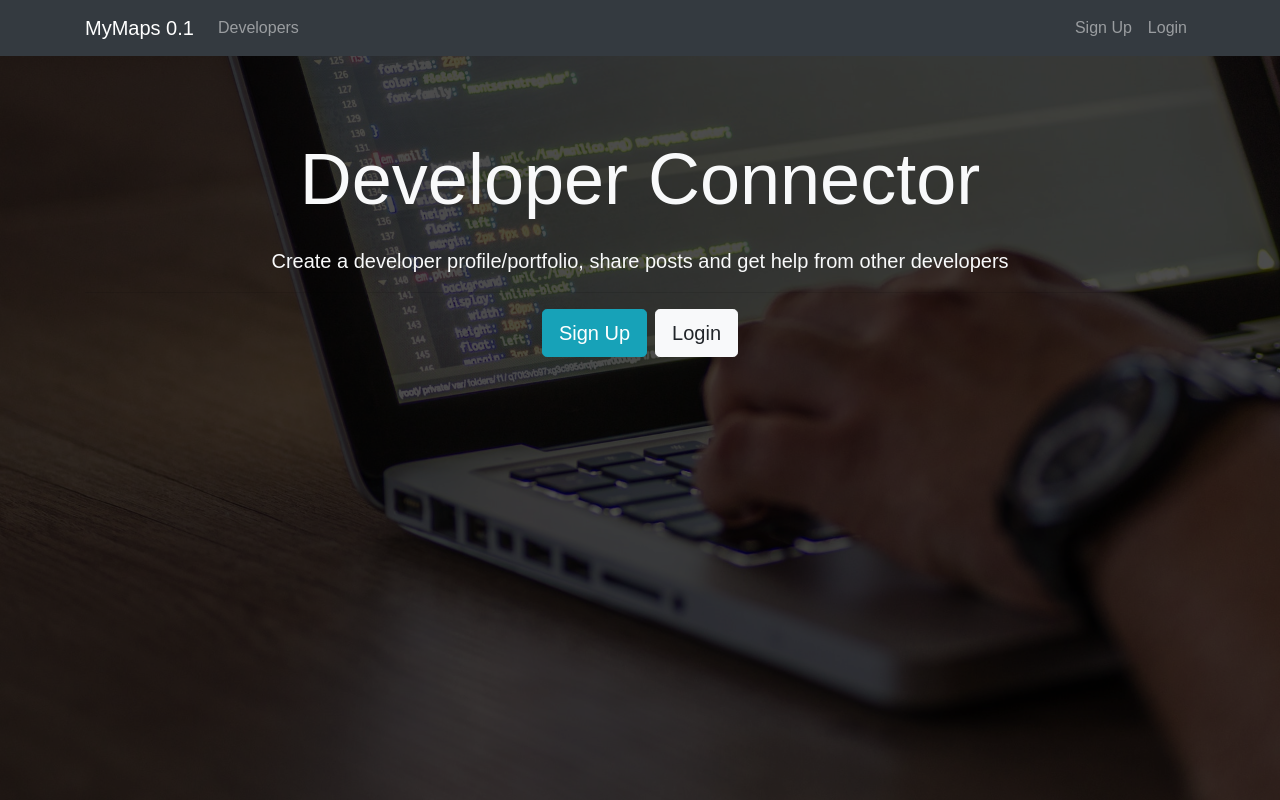
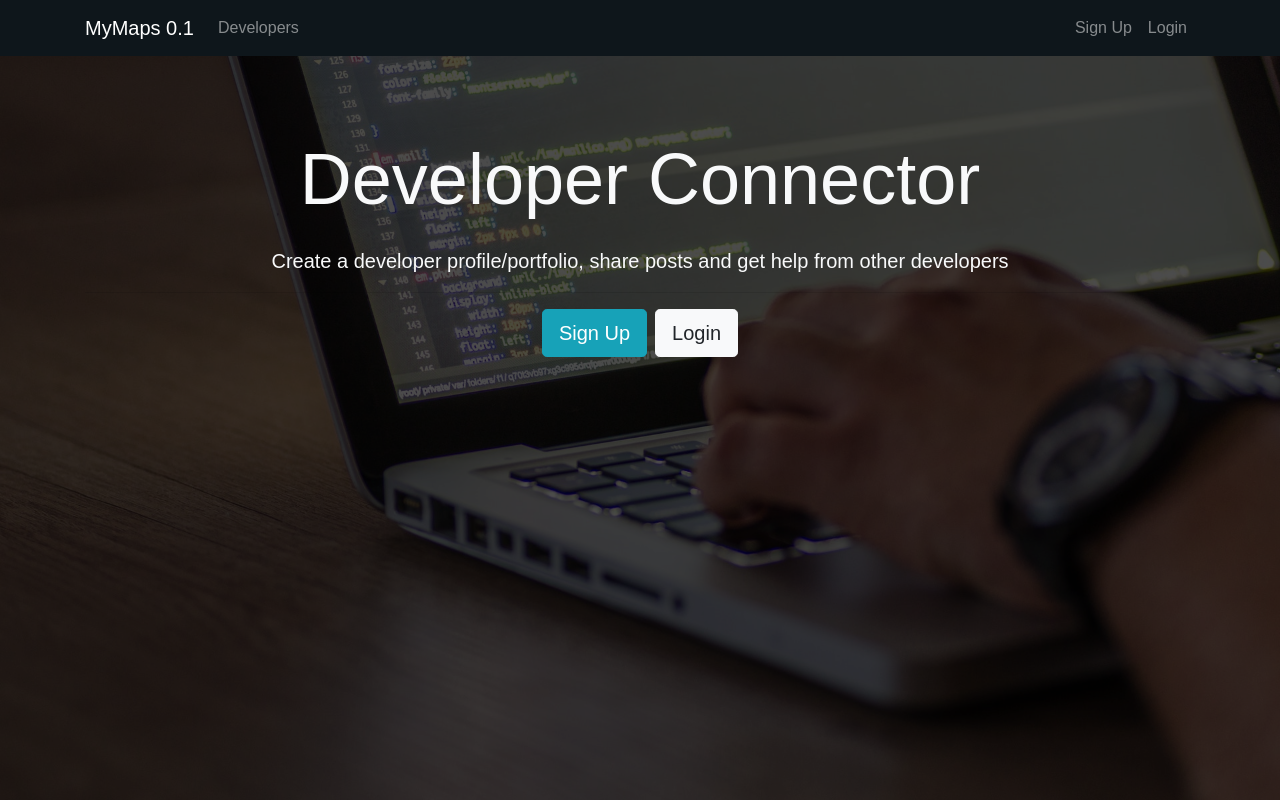
Before and after one commit to valpioner/mern, a React (Create React App) app in the folder client/: page / in a window 1280 px wide. Shown: the top 800 px of the page. Built offline with nearby package versions, Linux system fonts and the light colour scheme; what google-maps-react would draw is missing.

Commit message:
tweak colors

```diff
--- a/client/src/App.css
+++ b/client/src/App.css
@@ -1,13 +1,25 @@
 img {
   width: 100%;
 }
-
+/* #152028 */
 .landing {
   position: relative;
   background: url('./img/showcase.jpg') no-repeat;
   background-size: cover;
   background-position: center;
   height: 100vh;
+}
+
+.dark1 {
+  background-color: #152028;
+}
+
+.dark1 {
+  background-color: #0E161B;
+}
+
+.orange1 {
+  background-color: #FF6300;
 }
 
 .landing-inner {
--- a/client/src/components/layout/Navbar.js
+++ b/client/src/components/layout/Navbar.js
@@ -67,7 +67,7 @@ class Navbar extends Component {
     );
 
     return (
-      <nav className="navbar navbar-expand-sm navbar-dark bg-dark">
+      <nav className="navbar navbar-expand-sm navbar-dark dark1">
         <div className="container">
           <Link className="navbar-brand" to="/">
             MyMaps 0.1
```
